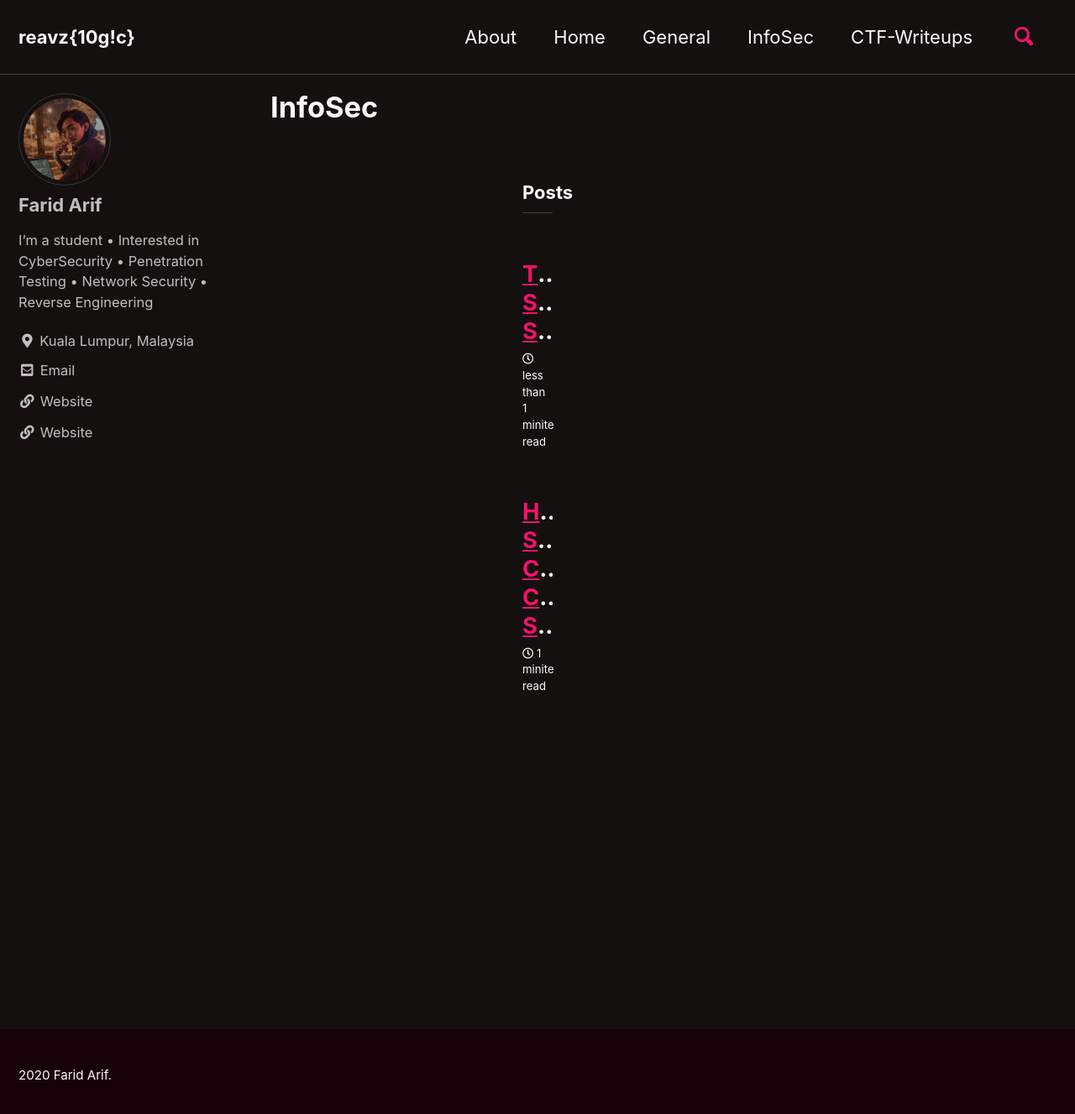
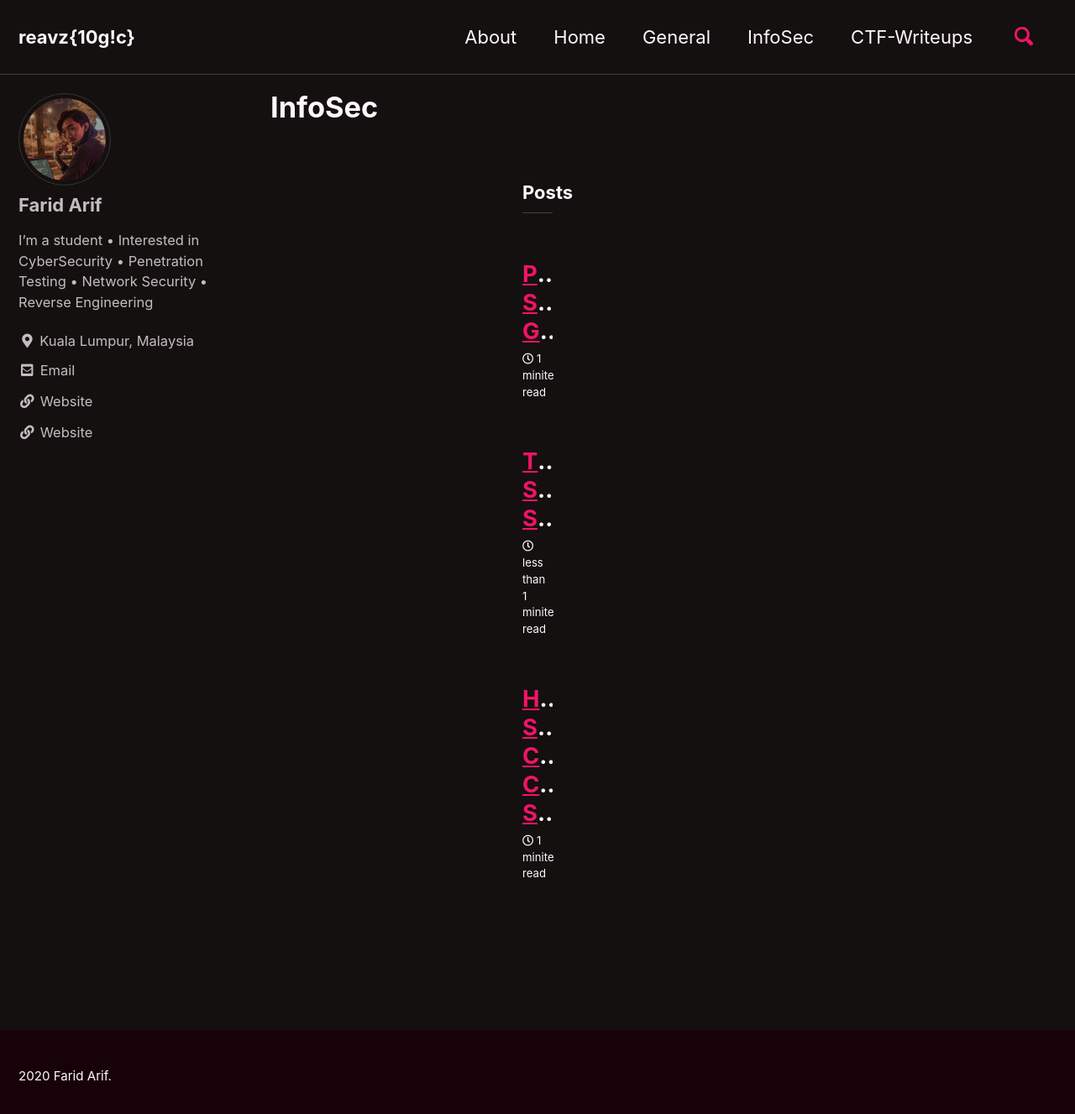
Before and after one commit to faridarif/faridarif.github.io, a Jekyll site: the page built from _pages/infosec.md, in a window 1280 px wide and 1337 px high. Shown: the top 1327 px of the window at 84% size. Built offline with Jekyll 4.4.1, drawn with Linux system fonts in a browser that asks for light colours; cached includes are drawn as plain includes.

Commit message:
Update infosec.md

```diff
--- a/_pages/infosec.md
+++ b/_pages/infosec.md
@@ -9,6 +9,20 @@ author_profile: true
  <h1 id="page-title" class="page__title"></h1>
  <h3 class="archive__subtitle">Posts</h3>
  <div class="entries-list">
+  <div class="list__item">
+   <article class="archive__item" itemscope="" itemtype="https://schema.org/CreativeWork">
+    <h2 class="archive__item-title no_toc" itemprop="headline">
+     <a href="/infosec/python-shell-gen/" rel="permalink">Python Shell Generator</a>
+    </h2>
+    <p class="page__meta">
+     <span class="page__meta-readtime">
+      <i class="far fa-clock" aria-hidden="true"></i>
+      1 minite read
+     </span>
+    </p>
+    <p class="archive__item-excerpt" itemprop="description"></p>
+   </article>
+  </div>
   <div class="list__item">
    <article class="archive__item" itemscope="" itemtype="https://schema.org/CreativeWork">
     <h2 class="archive__item-title no_toc" itemprop="headline">
```
